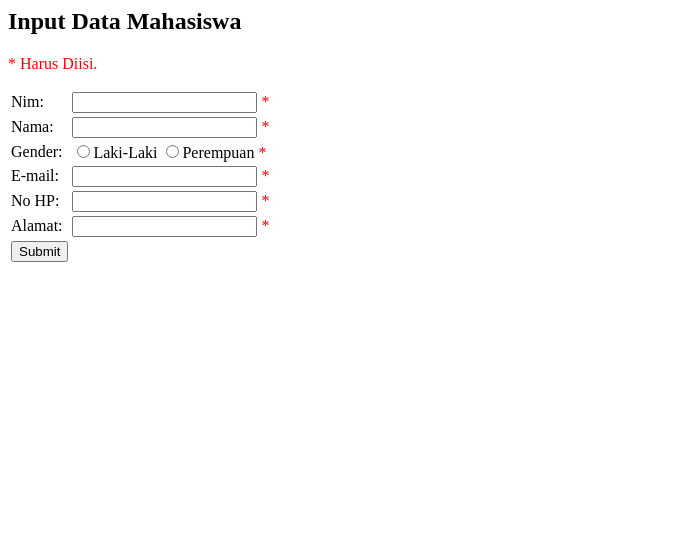
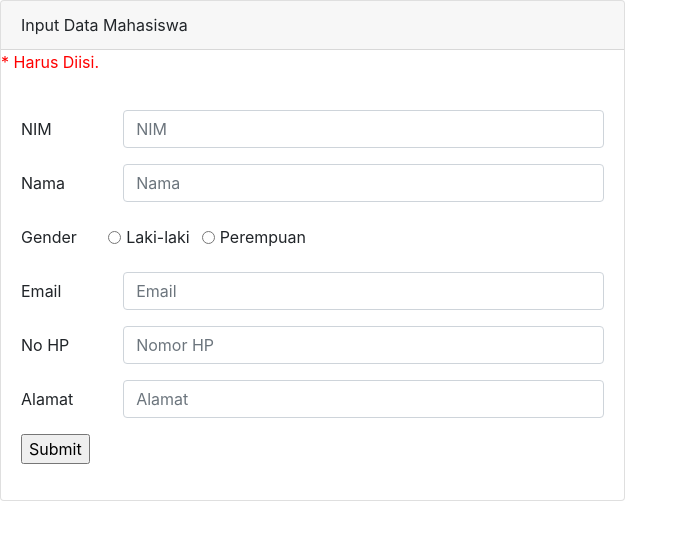
Before and after one commit to della22/PraktPWD, a PHP site: page /validasi.php in a window 1280 px wide. Shown: the top 540 px of the page, without its empty margins (0-688 px from the left). Run offline with PHP 8.4, Linux system fonts and the light colour scheme.

Commit message:
Update validasi.php

```diff
--- a/PERT4/Postest/validasi.php
+++ b/PERT4/Postest/validasi.php
@@ -1,5 +1,6 @@
 <html>
 <head>
+<link rel="stylesheet" href="https://stackpath.bootstrapcdn.com/bootstrap/4.1.3/css/bootstrap.min.css" integrity="sha384-MCw98/SFnGE8fJT3GXwEOngsV7Zt27NXFoaoApmYm81iuXoPkFOJwJ8ERdknLPMO" crossorigin="anonymous">
 <style>
 .error {color: #FF0000;}
 </style>
@@ -42,15 +43,18 @@
 }
 }
 
-if (empty($_POST["notelp"])) {
-$notelpErr = "No HP harus diisi";
-}else if(!is_numeric($_POST['notelp'])) {
-$notelpErr = 'No HP harus angka';
-}else if(strlen($_POST['notelp']) != 12) {
-$notelpErr = 'No HP harus berjumlah 12 angka';
-}else{
-$notelp = test_input($_POST["notelp"]);
-}
+if (empty($_POST["notelp"]))
+  {
+    $notelpErr = "No HP tidak boleh kosong";
+  }
+  else
+  {
+    $notelp = test_input($_POST["notelp"]);
+    if(!is_numeric($notelp))
+    {
+      $notelpErr = 'No HP hanya boleh angka';
+    }
+  }
 
 if (empty($_POST["alamat"])) {
 $alamatErr = "Alamat harus diisi";
@@ -67,57 +71,69 @@
 }
 ?>
 
-<h2>Input Data Mahasiswa </h2>
+<div class="row">
+<div class="col-md-6">
+<div class="card">
+  <div class="card-header">
+    Input Data Mahasiswa
+  </div>
 
 <p><span class = "error">* Harus Diisi.</span></p>
 
+<div class="card-body">
 <form method = "post" action = "<?php
 echo htmlspecialchars($_SERVER["PHP_SELF"]);?>">
-<table>
+<div class="form-group row">
+    <label for="nim" class="col-sm-2 col-form-label">NIM</label>
+    <div class="col-sm-10">
+      <input type="text" name="nim" class="form-control <?php echo ($nimErr !="" ? "is-invalid" : ""); ?>"
+      id="nim" placeholder="NIM" value="<?php echo $nim; ?>"><span class="warning"><?php echo $nimErr; ?></span>
+    </div>
+</div>
 
-<tr>
-<td>Nim:</td>
-<td><input type = "text" name = "nim">
-<span class = "error">* <?php echo $nimErr;?></span>
-</td>
-</tr>
+<div class="form-group row">
+    <label for="nama" class="col-sm-2 col-form-label">Nama</label>
+    <div class="col-sm-10">
+      <input type="text" name="nama" class="form-control <?php echo ($namaErr !="" ? "is-invalid" : ""); ?>"
+      id="nama" placeholder="Nama" value="<?php echo $nama; ?>"><span class="warning"><?php echo $namaErr; ?></span>
+    </div>
+</div>
 
-<tr>
-<td>Nama:</td>
-<td><input type = "text" name = "nama">
-<span class = "error">* <?php echo $namaErr;?></span>
-</td>
-</tr>
+<div class="form-group row">
+    <label for="nama" class="col-sm-2 col-form-label">Gender</label>
+    <div class="form-check form-check-inline">
+        <input class="form-check-input" type="radio" name="gender" id="gender" value="L">
+        <label class="form-check-label" for="gender">Laki-laki</label>
+    </div>
+    <div class="form-check form-check-inline">
+        <input class="form-check-input" type="radio" name="gender" id="gender" value="P">
+        <label class="form-check-label" for="gender">Perempuan</label>
+    </div>
+</div>
 
-<tr>
-<td>Gender:</td>
-<td>
-<input type = "radio" name = "gender" value = "L">Laki-Laki
-<input type = "radio" name = "gender" value = "P">Perempuan
-<span class = "error">* <?php echo $genderErr;?></span>
-</td>
-</tr>
+<div class="form-group row">
+    <label for="email" class="col-sm-2 col-form-label">Email</label>
+    <div class="col-sm-10">
+      <input type="text" name="email" class="form-control <?php echo ($emailErr !="" ? "is-invalid" : ""); ?>"
+      id="email" placeholder="Email" value="<?php echo $email; ?>"><span class="warning"><?php echo $emailErr; ?></span>
+    </div>
+</div>
 
-<tr>
-<td>E-mail: </td>
-<td><input type = "text" name = "email">
-<span class = "error">* <?php echo $emailErr;?></span>
-</td>
-</tr>
+<div class="form-group row">
+    <label for="notelp" class="col-sm-2 col-form-label">No HP</label>
+    <div class="col-sm-10">
+      <input type="text" name="notelp" class="form-control <?php echo ($notelpErr !="" ? "is-invalid" : ""); ?>"
+      id="notelp" placeholder="Nomor HP" value="<?php echo $notelp; ?>"><span class="warning"><?php echo $notelpErr; ?></span>
+    </div>
+</div>
 
-<tr>
-<td>No HP:</td>
-<td> <input type = "text" name = "notelp">
-<span class = "error">*<?php echo $notelpErr;?></span>
-</td>
-</tr>
-
-<tr>
-<td>Alamat:</td>
-<td> <input type = "text" name = "alamat">
-<span class = "error">*<?php echo $alamatErr;?></span>
-</td>
-</tr>
+<div class="form-group row">
+    <label for="alamat" class="col-sm-2 col-form-label">Alamat</label>
+    <div class="col-sm-10">
+      <input type="text" name="alamat" class="form-control <?php echo ($alamatErr !="" ? "is-invalid" : ""); ?>"
+      id="alamat" placeholder="Alamat" value="<?php echo $alamat; ?>"><span class="warning"><?php echo $alamatErr; ?></span>
+    </div>
+</div>
 
 <td>
 <input type = "submit" name = "submit" value = "Submit">
```
